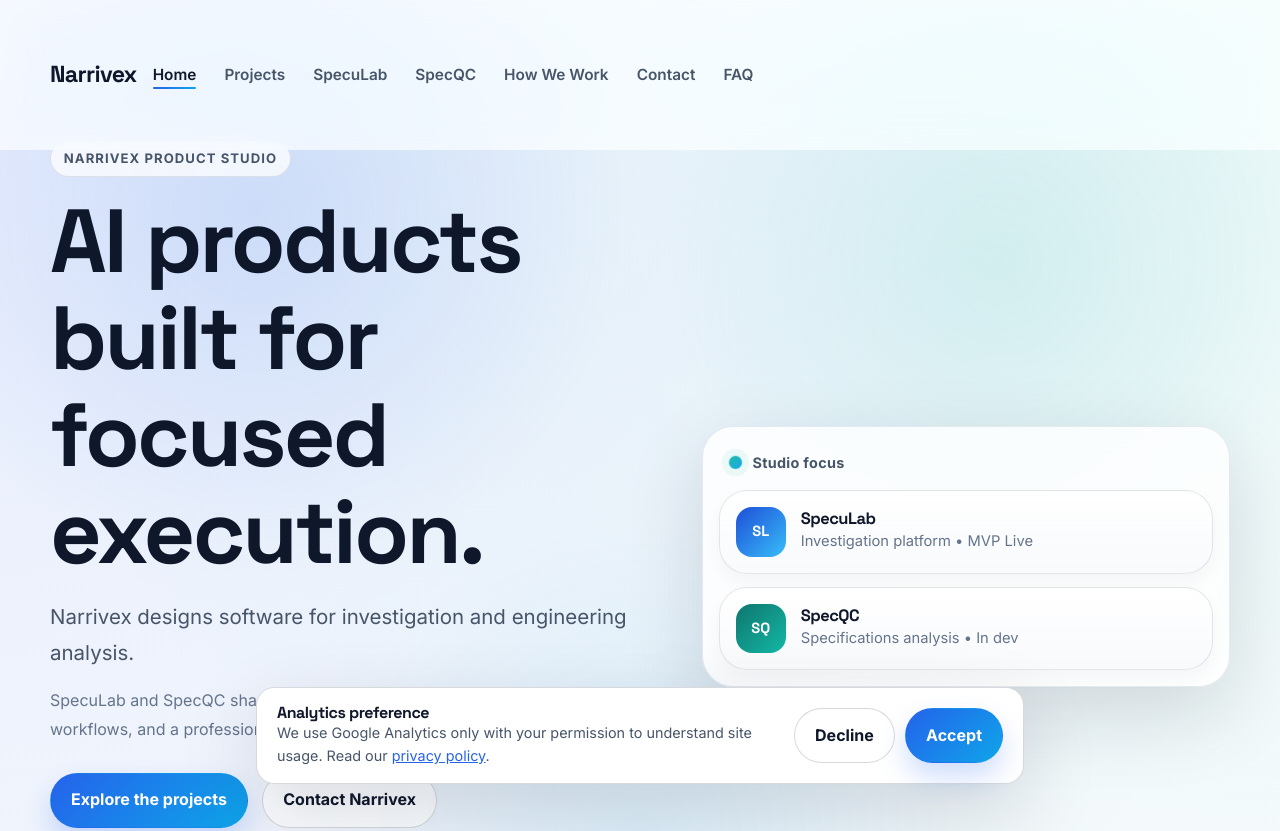
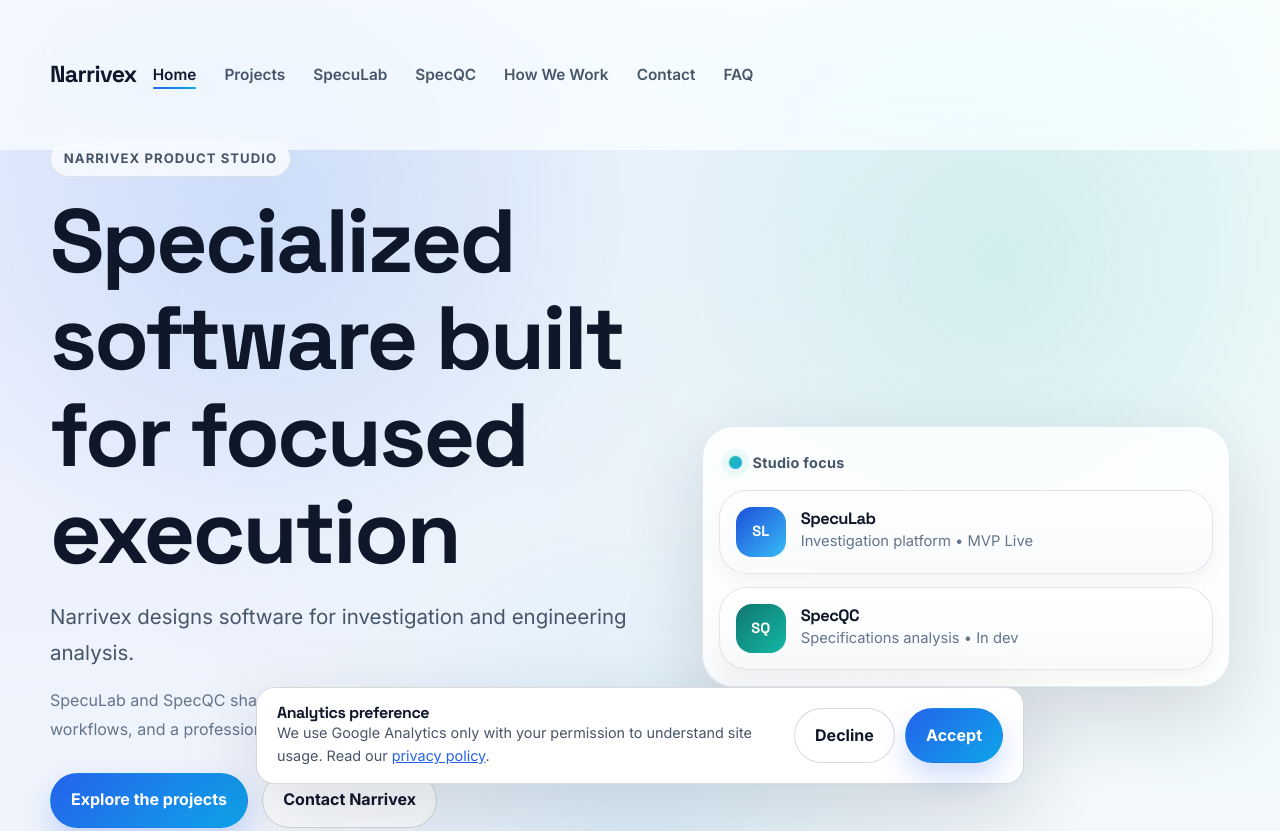
Before and after one commit to Jeremy-Narrivex/Narrivex-Homepage, a plain HTML site: page index.html in a window 1280 px wide. Shown: the top 831 px of the page. Drawn offline with Linux system fonts and the light colour scheme.

Commit message:
Update hero section heading for clarity and messaging

```diff
--- a/index.html
+++ b/index.html
@@ -93,7 +93,7 @@
             <div class="container hero-grid">
                 <div class="hero-copy">
                     <p class="eyebrow">Narrivex product studio</p>
-                    <h1>AI products built for focused execution.</h1>
+                    <h1>Specialized software built for focused execution</h1>
                     <p class="hero-tagline">
                         Narrivex designs software for investigation and engineering analysis.
                     </p>
```
